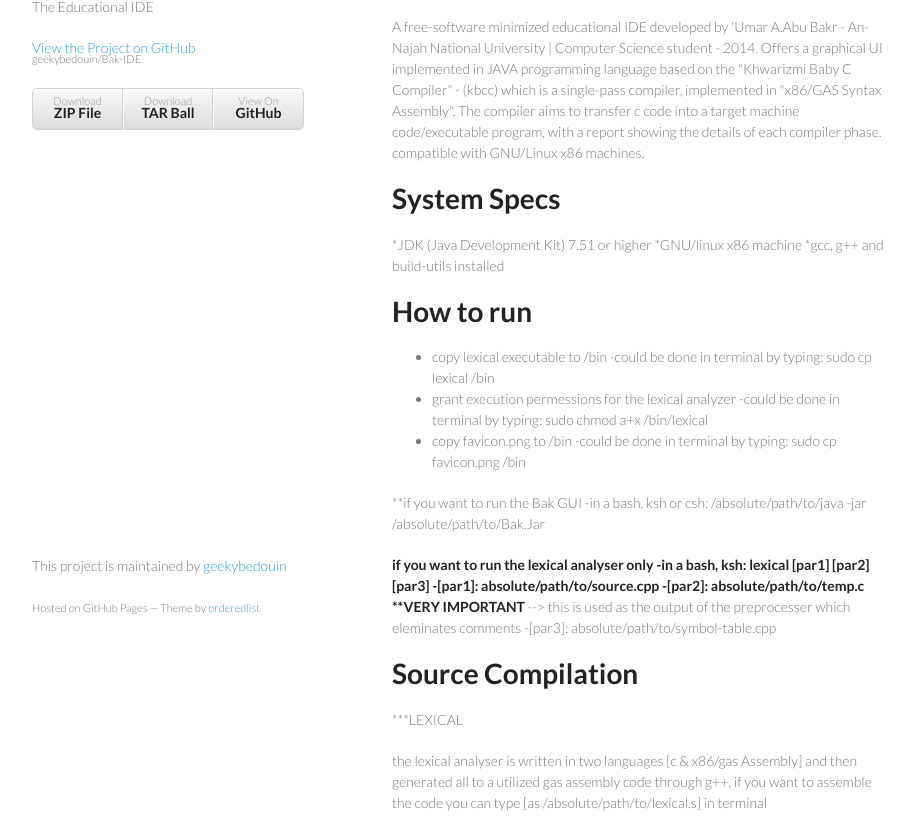
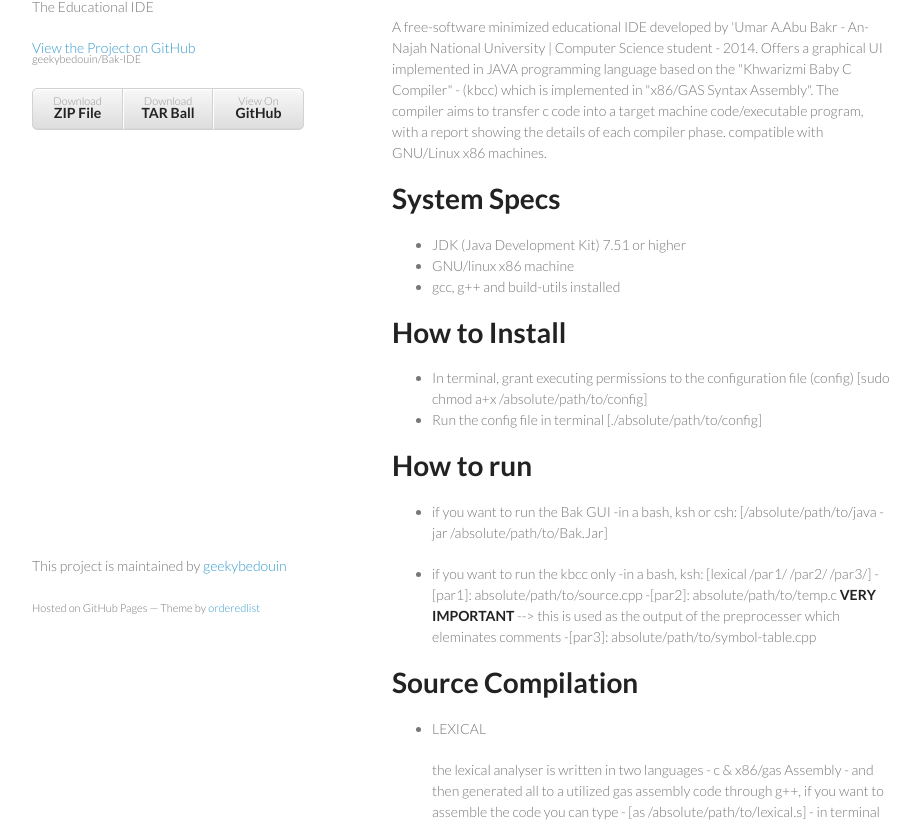
Before and after one commit to geekybedouin/Meow, a plain HTML site: page index.html in a window 1280 px wide. Shown: the part 113-943 px from the top of the page, without its empty margins (178-1098 px from the left). Drawn offline with Linux system fonts and the light colour scheme.

```diff
--- a/index.html
+++ b/index.html
@@ -33,52 +33,55 @@
 <h1>
 <a name="-about-the-project" class="anchor" href="#-about-the-project"><span class="octicon octicon-link"></span></a> About the Project</h1>
 
-<p>A free-software minimized educational IDE developed by 'Umar A.Abu Bakr - An-Najah National University | Computer Science student - 2014. Offers a graphical UI implemented in JAVA programming language based on the "Khwarizmi Baby C Compiler" - (kbcc) which is a single-pass compiler, implemented in "x86/GAS Syntax Assembly". The compiler aims to transfer c code into a target machine code/executable program, with a report showing the details of each compiler phase. compatible with GNU/Linux x86 machines.</p>
+<p>A free-software minimized educational IDE developed by 'Umar A.Abu Bakr - An-Najah National University | Computer Science student - 2014. Offers a graphical UI implemented in JAVA programming language based on the "Khwarizmi Baby C Compiler" - (kbcc) which is implemented in "x86/GAS Syntax Assembly". The compiler aims to transfer c code into a target machine code/executable program, with a report showing the details of each compiler phase. compatible with GNU/Linux x86 machines.</p>
 
 <h1></h1>
 
 <h1>
 <a name="--system-specs" class="anchor" href="#--system-specs"><span class="octicon octicon-link"></span></a>  System Specs</h1>
 
-<p>*JDK (Java Development Kit) 7.51 or higher
-*GNU/linux x86 machine
-*gcc, g++ and build-utils installed</p>
+<ul>
+<li>JDK (Java Development Kit) 7.51 or higher</li>
+<li>GNU/linux x86 machine</li>
+<li>gcc, g++ and build-utils installed</li>
+</ul><h1></h1>
 
-<h1></h1>
+<h1>
+<a name="--how-to-install-" class="anchor" href="#--how-to-install-"><span class="octicon octicon-link"></span></a>  How to Install </h1>
+
+<ul>
+<li>In terminal, grant executing permissions to the configuration file (config) [sudo chmod a+x /absolute/path/to/config]</li>
+<li>Run the config file in terminal [./absolute/path/to/config] </li>
+</ul><h1></h1>
 
 <h1>
 <a name="---how-to-run-" class="anchor" href="#---how-to-run-"><span class="octicon octicon-link"></span></a>   How to run </h1>
 
 <ul>
-<li>copy lexical executable to /bin
--could be done in terminal by typing: sudo cp lexical /bin</li>
-<li>grant execution permessions for the lexical analyzer
--could be done in terminal by typing: sudo chmod a+x /bin/lexical</li>
-<li>copy favicon.png to /bin
--could be done in terminal by typing: sudo cp favicon.png /bin</li>
-</ul><p>**if you want to run the Bak GUI
-  -in a bash, ksh or csh: /absolute/path/to/java -jar /absolute/path/to/Bak.Jar</p>
-
-<p><strong>if you want to run the lexical analyser only
-  -in a bash, ksh: lexical [par1] [par2] [par3]
-      -[par1]: absolute/path/to/source.cpp
-      -[par2]: absolute/path/to/temp.c **VERY IMPORTANT</strong> --&gt; this is used as the output of the preprocesser which eleminates comments
-      -[par3]: absolute/path/to/symbol-table.cpp</p>
-
-<h1></h1>
+<li><p>if you want to run the Bak GUI
+-in a bash, ksh or csh: [/absolute/path/to/java -jar /absolute/path/to/Bak.Jar]</p></li>
+<li><p>if you want to run the kbcc only
+-in a bash, ksh: [lexical /par1/ /par2/ /par3/]
+    -[par1]: absolute/path/to/source.cpp
+    -[par2]: absolute/path/to/temp.c <strong>VERY IMPORTANT</strong> --&gt; this is used as the output of the preprocesser which eleminates comments
+    -[par3]: absolute/path/to/symbol-table.cpp</p></li>
+</ul><h1></h1>
 
 <h1>
 <a name="-source-compilation" class="anchor" href="#-source-compilation"><span class="octicon octicon-link"></span></a> Source Compilation</h1>
 
-<p>***LEXICAL</p>
+<ul>
+<li>
+<p>LEXICAL</p>
 
-<p>the lexical analyser is written in two languages [c &amp; x86/gas Assembly] and then generated all to a utilized gas assembly code through g++, if you want to assemble the code you can type [as /absolute/path/to/lexical.s] in  terminal</p>
+<p>the lexical analyser is written in two languages - c &amp; x86/gas Assembly - and then generated all to a utilized gas assembly code through g++, if you want to assemble the code you can type -  [as /absolute/path/to/lexical.s] - in  terminal</p>
+</li>
+<li>
+<p>Bak IDE</p>
 
-<p>***Bak IDE</p>
-
-<p>use netbeans to compile the code</p>
-
-<h1></h1>
+<p>use any IDE to compile the code</p>
+</li>
+</ul><h1></h1>
 
 <h1>
 <a name="-project-contribution" class="anchor" href="#-project-contribution"><span class="octicon octicon-link"></span></a> Project Contribution</h1>
```
Also changed, not shown: params.json (+1 -1 lines).
